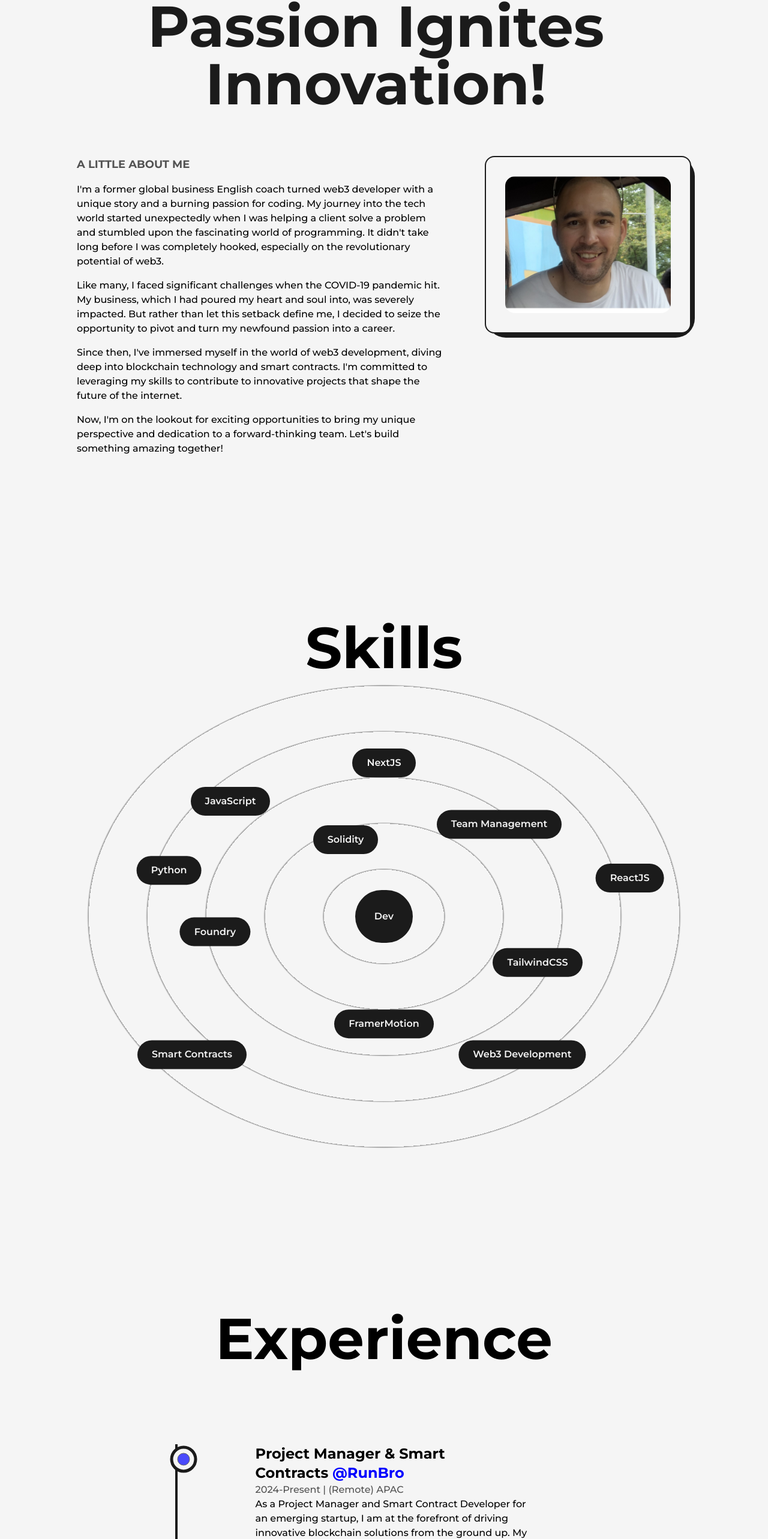
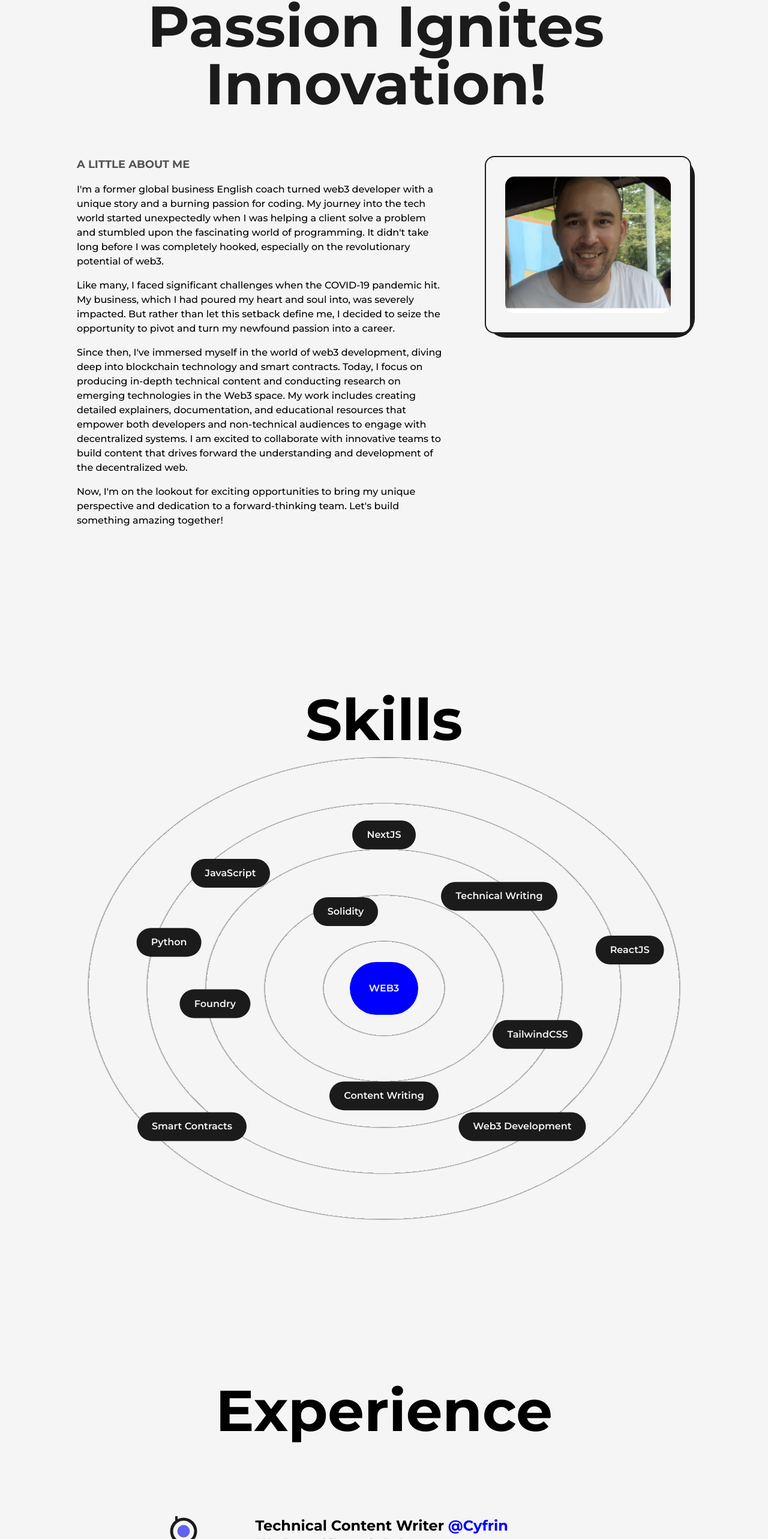
Before and after one commit to SupaMega24/nextjs-portfolio, a Next.js app: page /about in a window 1280 px wide. Shown: the part 172-2738 px from the top of the page at 60% size. Built offline with nearby package versions, Linux system fonts and the light colour scheme.

Commit message:
update contents; add new page for writing contents

```diff
--- a/src/components/Experience.js
+++ b/src/components/Experience.js
@@ -65,16 +65,17 @@ const Experience = () => {
 
                     <Details
 
-                        position="Project Manager & Smart Contracts" company="RunBro"
-                        companyLink="https://x.com/RunBro_"
+                        position="Technical Content Writer" company="Cyfrin"
+                        companyLink="https://www.cyfrin.io/"
                         time="2024-Present" address="(Remote) APAC"
-                        work="As a Project Manager and Smart Contract Developer for an emerging startup,
-                        I am at the forefront of driving innovative blockchain solutions from the ground up.
-                        My role encompasses designing and developing smart contracts using Solidity and Foundry,
-                        ensuring they are secure and efficient. I coordinate the initial project stages, managing
-                        cross-functional teams and setting the foundation for future growth. With a focus on building
-                        robust blockchain applications, I navigate the complexities of startup environments, turning
-                        visionary ideas into actionable plans and tangible results."
+                        work="At Cyfrin, I developed comprehensive educational content focused on blockchain
+                        and Web3 technologies. Notably, I authored 34 in-depth lessons on Account Abstraction,
+                        breaking down complex concepts into accessible learning materials. Additionally, I crafted
+                        several high-level glossary explainers, ranging from 500 to 1300 words, covering critical
+                        topics such as static analysis, hash functions, decentralized applications (dApps), and
+                        automated market makers (AMMs). These materials were designed to bridge knowledge gaps for
+                        both developers and non-technical audiences, demonstrating my ability to deliver clear and
+                        insightful technical content."
                     />
 
                     <Details
--- a/src/components/NavBar.js
+++ b/src/components/NavBar.js
@@ -84,7 +84,8 @@ const NavBar = () => {
                 <nav>
                     <CustomLink href="/" title="Home" className='mr-4' />
                     <CustomLink href="/about" title="About" className='mx-4' />
-                    <CustomLink href="/projects" title="Projects" className='mx-4' />
+                    <CustomLink href="/projects" title="Dev Projects" className='mx-4' />
+                    <CustomLink href="/writing" title="Tech Writing" className='mx-4' />
                     <a href="https://charliej.hashnode.dev/" target={"_blank"} className='ml-4'>Articles</a>
                 </nav>
 
@@ -143,8 +144,13 @@ const NavBar = () => {
                         <nav className='flex items-center flex-col justify-center'>
                             <CustomMobileLink href="/" title="Home" className='' toggle={handleClick} />
                             <CustomMobileLink href="/about" title="About" className='' toggle={handleClick} />
-                            <CustomMobileLink href="/projects" title="Projects" className='' toggle={handleClick} />
-                            <a href="https://charliej.hashnode.dev/" target={"_blank"} className='text-light dark:text-dark mb-2 mt-2 '>Articles</a>
+                            <CustomMobileLink href="/projects" title="Dev Projects" className='' toggle={handleClick} />
+                            <CustomMobileLink href="/writing" title="Tech Writing" className='' toggle={handleClick} />
+                            <a href="https://charliej.hashnode.dev/" target={"_blank"} className='text-light
+                            dark:text-dark mb-2 mt-2 '>
+                                Articles
+                            </a>
+
                         </nav>
 
                         <nav className='flex items-center justify-center flex-wrap mt-2'>
--- a/src/components/Skills.js
+++ b/src/components/Skills.js
@@ -35,24 +35,24 @@ const Skills = () => {
                 sm:bg-circularLightSm sm:dark:bg-circularDarkSm'
             >
                 <motion.div className='flex items-center justify-center
-                    rounded-full font-semibold bg-dark text-light
+                    rounded-full font-semibold bg-blue text-light
                     p-8 shadow-dark cursor-pointer dark:text-dark dark:bg-light
                     lg:p-6 md:p-4 xs:test-xs xs:p-2'
 
                     whileHover={{ scale: 1.05 }}
                 >
-                    Dev
+                    WEB3
                 </motion.div>
 
                 <Skill name="Foundry" x="-22vw" y="2vw" />
                 <Skill name="Solidity" x="-5vw" y="-10vw" />
                 <Skill name="TailwindCSS" x="20vw" y="6vw" />
-                <Skill name="FramerMotion" x="0vw" y="14vw" />
+                <Skill name="Content Writing" x="0vw" y="14vw" />
                 <Skill name="JavaScript" x="-20vw" y="-15vw" />
                 <Skill name="ReactJS" x="32vw" y="-5vw" />
                 <Skill name="NextJS" x="0vw" y="-20vw" />
                 <Skill name="Smart Contracts" x="-25vw" y="18vw" />
-                <Skill name="Team Management" x="15vw" y="-12vw" />
+                <Skill name="Technical Writing" x="15vw" y="-12vw" />
                 <Skill name="Web3 Development" x="18vw" y="18vw" />
                 <Skill name="Python" x="-28vw" y="-6vw" />
             </div>
--- a/src/pages/about.js
+++ b/src/pages/about.js
@@ -40,8 +40,10 @@ const about = () => {
                                 But rather than let this setback define me, I decided to seize the opportunity to pivot and turn my newfound passion into a career.
                             </p>
                             <p className='font-medium '>
-                                Since then, I&apos;ve immersed myself in the world of web3 development, diving deep into blockchain technology and smart contracts. I&apos;m committed to leveraging my
-                                skills to contribute to innovative projects that shape the future of the internet.
+                                Since then, I&apos;ve immersed myself in the world of web3 development, diving deep into blockchain technology and smart contracts. Today, I focus on producing
+                                in-depth technical content and conducting research on emerging technologies in the Web3 space. My work includes creating detailed explainers, documentation, and
+                                educational resources that empower both developers and non-technical audiences to engage with decentralized systems. I am excited to collaborate with innovative
+                                teams to build content that drives forward the understanding and development of the decentralized web.
                             </p>
                             <p className='font-medium my-4'>
                                 Now, I&apos;m on the lookout for exciting opportunities to bring my unique perspective and dedication to a forward-thinking team. Let&apos;s build something amazing together!
--- a/src/pages/index.js
+++ b/src/pages/index.js
@@ -35,9 +35,12 @@ export default function Home() {
               />
 
               <p className='my=4 text-base font-medium md:text-sm sm:text-xs'>
-                I want to help connect the world to web3 by developing secure and
-                user-friendly smart contracts. My usually tools of choice are Solidity, Foundry, and JavaScript.
-                Explore my latest projects and articles, showcasing my love for web3 learning and development.
+                As a technical content writer specializing in web3, I aim to bridge
+                the gap between complex technology and a wider audience. With a strong
+                foundation in Solidity, Foundry, and JavaScript, I leverage my development
+                experience to create informative and engaging content. Explore my latest
+                articles and research, where I delve into the intricacies of web3 and its
+                potential to shape the future.
               </p>
               <div className='flex items-center self-start mt-2 lg:self-center'>
                 <Link href="/Tech Resume_Web3.pdf" target={'_blank'}
```
Also changed, not shown: src/pages/writing.js (added, +11 -0 lines), public/images/svgs/CircularText.svg.
